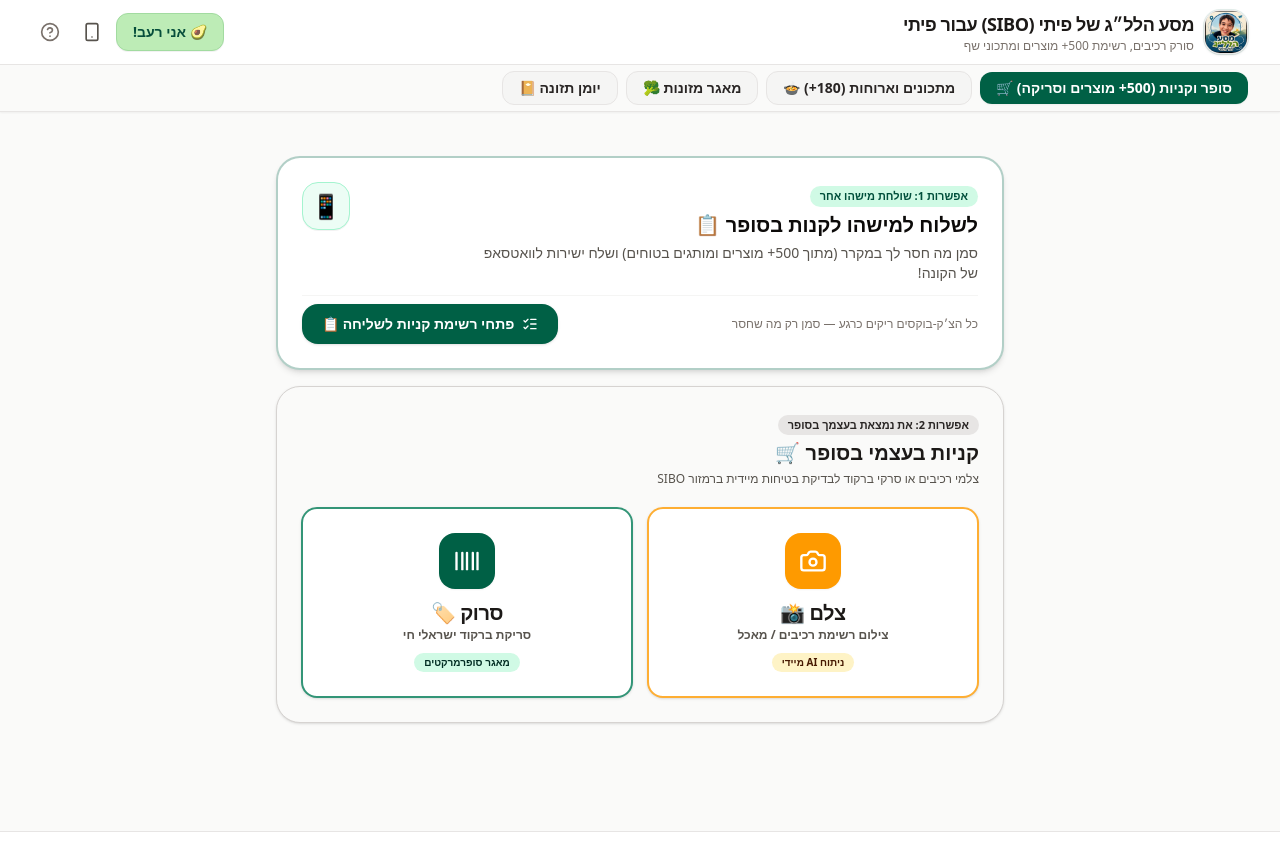
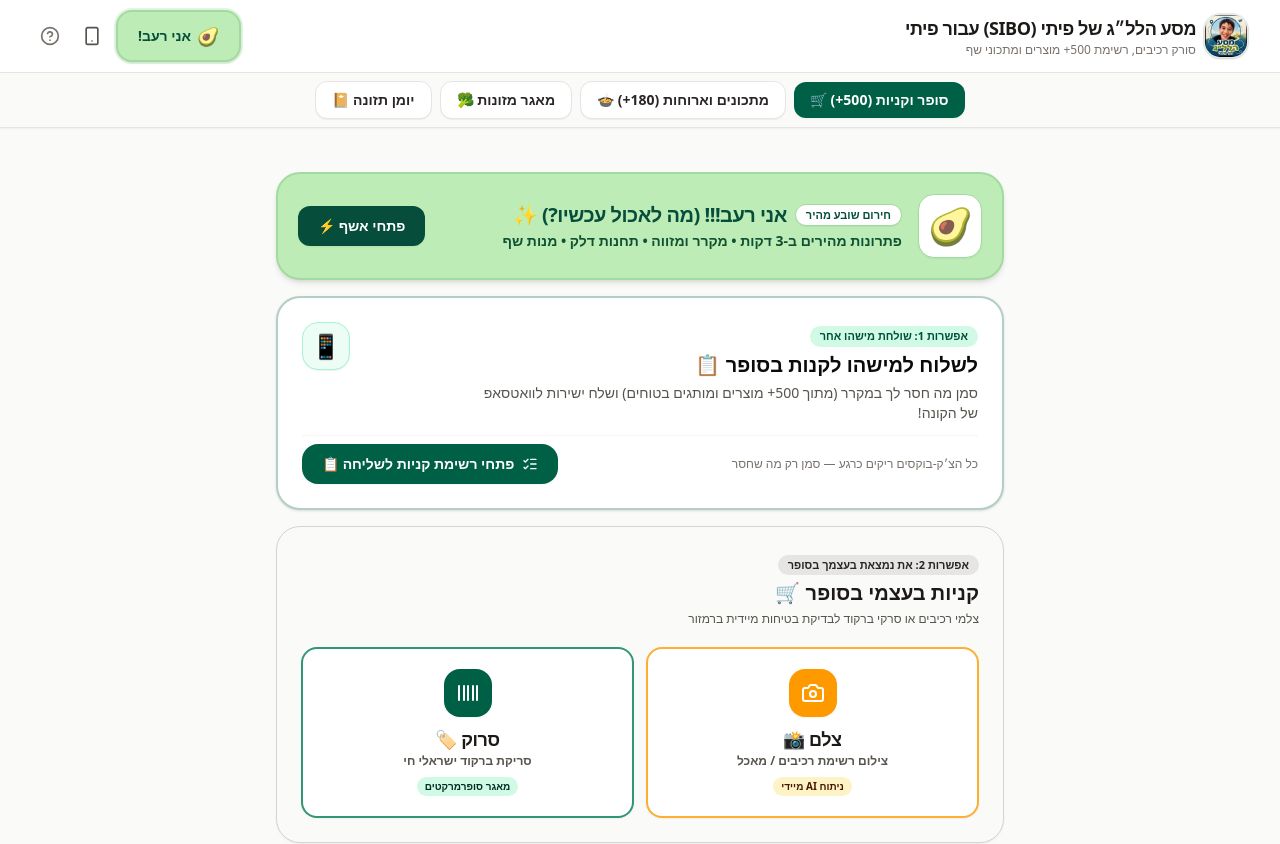
Before and after one commit to hh3466-byte/piti-gf, a React (Vite) app: page / in a window 1280 px wide. Shown: the top 844 px of the page. Built offline with nearby package versions, Linux system fonts and the light colour scheme.

Commit message:
Sync double size hunger button and full entry tabs layout

```diff
--- a/src/App.tsx
+++ b/src/App.tsx
@@ -297,6 +297,7 @@ export default function App() {
                   setResetCounter((c) => c + 1);
                 }}
                 onOpenShoppingList={() => setIsShoppingListExpanded(true)}
+                onOpenHungerWizard={() => setIsHungerWizardOpen(true)}
               />
             )}
           </div>
--- a/src/components/Header.tsx
+++ b/src/components/Header.tsx
@@ -22,44 +22,44 @@ export const Header: React.FC<HeaderProps> = ({
   const navTabs = [
     {
       id: 'scanner',
-      label: 'סופר וקניות (500+ מוצרים וסריקה) 🛒',
+      label: 'סופר וקניות (500+) 🛒',
       activeColor: 'bg-emerald-800 text-white shadow-xs font-black',
-      inactiveColor: 'bg-stone-100 text-stone-800 hover:bg-stone-200 font-bold border border-stone-200',
+      inactiveColor: 'bg-white text-stone-800 hover:bg-stone-100 font-bold border border-stone-200',
     },
     {
       id: 'recipe',
       label: 'מתכונים וארוחות (180+) 🍲',
       activeColor: 'bg-emerald-800 text-white shadow-xs font-black',
-      inactiveColor: 'bg-stone-100 text-stone-800 hover:bg-stone-200 font-bold border border-stone-200',
+      inactiveColor: 'bg-white text-stone-800 hover:bg-stone-100 font-bold border border-stone-200',
     },
     {
       id: 'database',
       label: 'מאגר מזונות 🥦',
       activeColor: 'bg-emerald-800 text-white shadow-xs font-black',
-      inactiveColor: 'bg-stone-100 text-stone-800 hover:bg-stone-200 font-bold border border-stone-200',
+      inactiveColor: 'bg-white text-stone-800 hover:bg-stone-100 font-bold border border-stone-200',
     },
     {
       id: 'diary',
       label: 'יומן תזונה 📔',
       activeColor: 'bg-emerald-800 text-white shadow-xs font-black',
-      inactiveColor: 'bg-stone-100 text-stone-800 hover:bg-stone-200 font-bold border border-stone-200',
+      inactiveColor: 'bg-white text-stone-800 hover:bg-stone-100 font-bold border border-stone-200',
     },
   ];
 
   return (
     <header id="sibo-header" className="bg-white border-b border-stone-200 sticky top-0 z-40 shadow-xs">
-      {/* Slim, Minimalist Top Header: Only Logo, Title & Single Hunger Button */}
+      {/* Slim Top Header: Logo, Title & Doubled Hunger Button */}
       <div className="max-w-7xl mx-auto px-3 sm:px-6 lg:px-8 py-2.5">
-        <div className="flex items-center justify-between gap-3">
+        <div className="flex items-center justify-between gap-2.5">
           {/* Logo & Clean Title */}
-          <div className="flex items-center gap-2.5 min-w-0">
+          <div className="flex items-center gap-2 min-w-0">
             <img
               src="/logo.png"
               alt="SIBO Safe for Nir"
               className="w-10 h-10 sm:w-11 sm:h-11 rounded-2xl object-cover shadow-sm ring-1 ring-emerald-800/10 shrink-0 border border-stone-200"
             />
             <div className="min-w-0">
-              <h1 className="text-base sm:text-lg font-black text-stone-900 tracking-tight truncate">
+              <h1 className="text-sm sm:text-base md:text-lg font-black text-stone-900 tracking-tight truncate">
                 מסע הלל״ג של פיתי (SIBO) עבור פיתי
               </h1>
               <p className="text-[11px] sm:text-xs text-stone-500 font-medium truncate">
@@ -68,16 +68,17 @@ export const Header: React.FC<HeaderProps> = ({
             </div>
           </div>
 
-          {/* Right Action: Single Clean Hunger SOS Button & Quick Icons */}
+          {/* Right Action: Doubled Hunger SOS Button & Quick Icons */}
           <div className="flex items-center gap-1.5 shrink-0">
             <button
               id="header-hunger-sos-btn"
               type="button"
               onClick={onOpenHungerWizard}
-              className="px-3 sm:px-4 py-1.5 sm:py-2 bg-[#BDECB6] hover:bg-[#aee4a6] text-[#064e3b] rounded-xl text-xs sm:text-sm font-black flex items-center gap-1.5 shadow-2xs cursor-pointer border border-[#a2dba0] transition-all active:scale-95"
+              className="px-3.5 sm:px-5 py-2 sm:py-2.5 bg-[#BDECB6] hover:bg-[#aee4a6] text-[#064e3b] rounded-2xl text-xs sm:text-sm font-black flex items-center gap-1.5 shadow-sm hover:shadow-md cursor-pointer border-2 border-[#a2dba0] transition-all active:scale-95 ring-2 ring-[#a2dba0]/30"
               title="אשף אני רעב! מה לאכול עכשיו?"
             >
-              <span>🥑 אני רעב!</span>
+              <span className="text-base sm:text-lg">🥑</span>
+              <span>אני רעב!</span>
             </button>
 
             <button
@@ -99,9 +100,9 @@ export const Header: React.FC<HeaderProps> = ({
         </div>
       </div>
 
-      {/* Main Navigation Tabs */}
-      <div className="bg-stone-50 border-t border-stone-200 py-1.5 overflow-x-auto scrollbar-none">
-        <div className="max-w-7xl mx-auto px-3 sm:px-6 lg:px-8 flex items-center gap-1.5 sm:gap-2">
+      {/* Main Navigation Tabs: Multi-Row Grid for Mobile, 0 Horizontal Scroll! */}
+      <div className="bg-stone-50 border-t border-stone-200 py-2 px-2.5 sm:px-6">
+        <div className="max-w-7xl mx-auto grid grid-cols-2 sm:flex sm:flex-wrap sm:items-center sm:justify-center gap-1.5 sm:gap-2">
           {navTabs.map((tab) => {
             const isActive = activeTab === tab.id;
             return (
@@ -110,11 +111,11 @@ export const Header: React.FC<HeaderProps> = ({
                 id={`nav-tab-${tab.id}`}
                 type="button"
                 onClick={() => onTabChange(tab.id)}
-                className={`py-1.5 px-3 sm:px-4 text-xs sm:text-sm font-bold rounded-xl transition-all flex items-center gap-1 cursor-pointer shrink-0 ${
+                className={`py-2 px-2 sm:px-4 text-xs sm:text-sm font-bold rounded-xl transition-all flex items-center justify-center text-center gap-1 cursor-pointer w-full sm:w-auto shadow-2xs active:scale-98 ${
                   isActive ? tab.activeColor : tab.inactiveColor
                 }`}
               >
-                <span>{tab.label}</span>
+                <span className="truncate">{tab.label}</span>
               </button>
             );
           })}
--- a/src/components/SupermarketSelfScanView.tsx
+++ b/src/components/SupermarketSelfScanView.tsx
@@ -1,5 +1,5 @@
 import React, { useState, useRef } from 'react';
-import { Camera, Barcode, RotateCcw, AlertTriangle, CheckCircle2, XCircle, Sparkles, Loader2, RefreshCw, Send, ListChecks, ChevronLeft } from 'lucide-react';
+import { Camera, Barcode, RotateCcw, AlertTriangle, CheckCircle2, XCircle, Sparkles, Loader2, RefreshCw, Send, ListChecks, ChevronLeft, Zap } from 'lucide-react';
 import { SiboPhase, FoodAnalysisResult } from '../types';
 import { CameraScanner } from './CameraScanner';
 import { TrafficLightResult } from './TrafficLightResult';
@@ -11,6 +11,7 @@ interface SupermarketSelfScanViewProps {
   analysisResult: FoodAnalysisResult | null;
   onClearResult: () => void;
   onOpenShoppingList: () => void;
+  onOpenHungerWizard?: () => void;
   selectedShoppingCount?: number;
 }
 
@@ -21,6 +22,7 @@ export const SupermarketSelfScanView: React.FC<SupermarketSelfScanViewProps> = (
   analysisResult,
   onClearResult,
   onOpenShoppingList,
+  onOpenHungerWizard,
   selectedShoppingCount = 0,
 }) => {
   const [activeScanMode, setActiveScanMode] = useState<'idle' | 'camera' | 'barcode'>('idle');
@@ -43,27 +45,58 @@ export const SupermarketSelfScanView: React.FC<SupermarketSelfScanViewProps> = (
   };
 
   return (
-    <div className="max-w-3xl mx-auto p-3 sm:p-5 space-y-4 animate-fadeIn text-stone-900" dir="rtl">
+    <div className="max-w-3xl mx-auto p-2.5 sm:p-5 space-y-4 animate-fadeIn text-stone-900" dir="rtl">
+      {/* 🥑 SUPER PROMINENT DOUBLE-SIZED HUNGER RESCUE BUTTON */}
+      {!analysisResult && !isLoading && activeScanMode === 'idle' && onOpenHungerWizard && (
+        <button
+          type="button"
+          onClick={onOpenHungerWizard}
+          className="w-full p-4 sm:p-5 rounded-3xl bg-[#BDECB6] hover:bg-[#aee4a6] text-[#064e3b] font-black shadow-md hover:shadow-lg transition-all flex items-center justify-between gap-3 border-2 border-[#a2dba0] active:scale-98 cursor-pointer group"
+        >
+          <div className="flex items-center gap-3 sm:gap-4 text-right min-w-0">
+            <div className="w-13 h-13 sm:w-16 sm:h-16 rounded-2xl bg-white text-[#064e3b] flex items-center justify-center text-3xl sm:text-4xl shadow-xs group-hover:scale-110 transition-transform shrink-0 border border-[#a2dba0]">
+              🥑
+            </div>
+            <div className="min-w-0">
+              <div className="flex items-center gap-2 flex-wrap">
+                <span className="text-[10px] sm:text-[11px] font-black uppercase px-2.5 py-0.5 bg-white text-[#064e3b] border border-[#a2dba0] rounded-full shadow-2xs">
+                  חירום שובע מהיר
+                </span>
+                <h3 className="text-base sm:text-xl font-black tracking-tight text-[#064e3b] truncate">
+                  אני רעב!!! (מה לאכול עכשיו?) ✨
+                </h3>
+              </div>
+              <p className="text-xs sm:text-sm text-[#0f5132] font-bold mt-0.5 truncate">
+                פתרונות מהירים ב-3 דקות • מקרר ומזווה • תחנות דלק • מנות שף
+              </p>
+            </div>
+          </div>
+          <div className="px-3.5 sm:px-5 py-2.5 bg-[#064e3b] group-hover:bg-[#022c22] text-white font-black text-xs sm:text-sm rounded-xl shadow-xs shrink-0 transition-colors">
+            פתחי אשף ⚡
+          </div>
+        </button>
+      )}
+
       {/* 1. TOP PROMINENT CARD: לשלוח למישהו לקנות בסופר (Entire card is a clickable button) */}
       {!analysisResult && !isLoading && activeScanMode === 'idle' && (
         <button
           type="button"
           onClick={onOpenShoppingList}
-          className="w-full bg-white rounded-3xl p-5 sm:p-6 border-2 border-emerald-800/30 hover:border-emerald-800 shadow-md hover:shadow-xl transition-all text-right space-y-3 cursor-pointer group active:scale-[0.99] block"
+          className="w-full bg-white rounded-3xl p-4 sm:p-6 border-2 border-emerald-800/30 hover:border-emerald-800 shadow-sm hover:shadow-md transition-all text-right space-y-3 cursor-pointer group active:scale-[0.99] block"
         >
           <div className="flex items-start justify-between gap-3">
             <div className="space-y-1">
               <div className="inline-flex items-center gap-1.5 px-2.5 py-0.5 rounded-full bg-emerald-100 text-emerald-900 text-[11px] font-black">
                 <span>אפשרות 1: שולחת מישהו אחר</span>
               </div>
-              <h3 className="text-lg sm:text-xl font-black text-stone-950 flex items-center gap-2 group-hover:text-emerald-900 transition-colors">
+              <h3 className="text-base sm:text-xl font-black text-stone-950 flex items-center gap-2 group-hover:text-emerald-900 transition-colors">
                 <span>לשלוח למישהו לקנות בסופר 📋</span>
               </h3>
               <p className="text-xs sm:text-sm text-stone-600 font-medium max-w-lg">
                 סמן מה חסר לך במקרר (מתוך 500+ מוצרים ומותגים בטוחים) ושלח ישירות לוואטסאפ של הקונה!
               </p>
             </div>
-            <div className="w-12 h-12 rounded-2xl bg-emerald-50 group-hover:bg-emerald-100 text-emerald-800 flex items-center justify-center text-2xl shrink-0 border border-emerald-200 shadow-2xs group-hover:scale-105 transition-transform">
+            <div className="w-11 h-11 sm:w-12 sm:h-12 rounded-2xl bg-emerald-50 group-hover:bg-emerald-100 text-emerald-800 flex items-center justify-center text-xl sm:text-2xl shrink-0 border border-emerald-200 shadow-2xs group-hover:scale-105 transition-transform">
               📱
             </div>
           </div>
@@ -79,7 +112,7 @@ export const SupermarketSelfScanView: React.FC<SupermarketSelfScanViewProps> = (
               )}
             </div>
 
-            <div className="px-5 py-2.5 bg-emerald-800 group-hover:bg-emerald-900 text-white rounded-2xl font-black text-xs sm:text-sm shadow-sm transition-colors flex items-center gap-2">
+            <div className="px-4 py-2 sm:px-5 sm:py-2.5 bg-emerald-800 group-hover:bg-emerald-900 text-white rounded-xl sm:rounded-2xl font-black text-xs sm:text-sm shadow-xs transition-colors flex items-center gap-2">
               <ListChecks className="w-4 h-4" />
               <span>פתחי רשימת קניות לשליחה 📋</span>
             </div>
@@ -89,38 +122,38 @@ export const SupermarketSelfScanView: React.FC<SupermarketSelfScanViewProps> = (
 
       {/* 2. SECOND SECTION: קניות בעצמי בסופר (צלם / סרוק) */}
       {!analysisResult && !isLoading && activeScanMode === 'idle' && (
-        <div className="bg-stone-50 rounded-3xl p-5 sm:p-6 border border-stone-300 shadow-sm space-y-4 text-right">
+        <div className="bg-stone-50 rounded-3xl p-4 sm:p-6 border border-stone-300 shadow-xs space-y-3 sm:space-y-4 text-right">
           <div className="space-y-1">
             <div className="inline-flex items-center gap-1.5 px-2.5 py-0.5 rounded-full bg-stone-200 text-stone-800 text-[11px] font-black">
               <span>אפשרות 2: את נמצאת בעצמך בסופר</span>
             </div>
-            <h3 className="text-lg sm:text-xl font-black text-stone-900">
+            <h3 className="text-base sm:text-xl font-black text-stone-900">
               קניות בעצמי בסופר 🛒
             </h3>
             <p className="text-xs text-stone-600 font-medium">
-              צלמי רכיבים או סרקי ברקוד לבדיקת בטיחות מיידית ברמזור SIBO
+              צלמי רכיבים או סרקי ברקוד לבדיקת בטיחות מיידית ברמזור
             </p>
           </div>
 
-          <div className="grid grid-cols-1 sm:grid-cols-2 gap-3.5 pt-1">
+          <div className="grid grid-cols-1 sm:grid-cols-2 gap-3 pt-1">
             {/* Button 1: 📸 צלם */}
             <button
               type="button"
               onClick={() => fileInputRef.current?.click()}
-              className="p-5 sm:p-6 rounded-2xl bg-white hover:bg-stone-100/80 text-stone-900 border-2 border-amber-500/80 shadow-sm hover:shadow-md transition-all cursor-pointer transform active:scale-98 flex flex-col items-center justify-center text-center gap-2.5 group"
+              className="p-4 sm:p-5 rounded-2xl bg-white hover:bg-stone-100/80 text-stone-900 border-2 border-amber-500/80 shadow-xs hover:shadow-sm transition-all cursor-pointer transform active:scale-98 flex flex-col items-center justify-center text-center gap-2 group"
             >
-              <div className="w-14 h-14 rounded-2xl bg-amber-500 text-white flex items-center justify-center shadow-xs group-hover:scale-105 transition-transform">
-                <Camera className="w-7 h-7" />
+              <div className="w-12 h-12 rounded-2xl bg-amber-500 text-white flex items-center justify-center shadow-xs group-hover:scale-105 transition-transform">
+                <Camera className="w-6 h-6" />
               </div>
               <div>
-                <h4 className="text-lg sm:text-xl font-black tracking-tight text-stone-900">
+                <h4 className="text-base sm:text-lg font-black tracking-tight text-stone-900">
                   צלם 📸
                 </h4>
                 <p className="text-xs font-semibold text-stone-600">
                   צילום רשימת רכיבים / מאכל
                 </p>
               </div>
-              <span className="text-[10px] font-extrabold bg-amber-100 text-amber-950 px-2.5 py-0.5 rounded-full">
+              <span className="text-[10px] font-extrabold bg-amber-100 text-amber-950 px-2 py-0.5 rounded-full">
                 ניתוח AI מיידי
               </span>
             </button>
@@ -129,20 +162,20 @@ export const SupermarketSelfScanView: React.FC<SupermarketSelfScanViewProps> = (
             <button
               type="button"
               onClick={() => setActiveScanMode('barcode')}
-              className="p-5 sm:p-6 rounded-2xl bg-white hover:bg-stone-100/80 text-stone-900 border-2 border-emerald-700/80 shadow-sm hover:shadow-md transition-all cursor-pointer transform active:scale-98 flex flex-col items-center justify-center text-center gap-2.5 group"
+              className="p-4 sm:p-5 rounded-2xl bg-white hover:bg-stone-100/80 text-stone-900 border-2 border-emerald-700/80 shadow-xs hover:shadow-sm transition-all cursor-pointer transform active:scale-98 flex flex-col items-center justify-center text-center gap-2 group"
             >
-              <div className="w-14 h-14 rounded-2xl bg-emerald-800 text-white flex items-center justify-center shadow-xs group-hover:scale-105 transition-transform">
-                <Barcode className="w-7 h-7" />
+              <div className="w-12 h-12 rounded-2xl bg-emerald-800 text-white flex items-center justify-center shadow-xs group-hover:scale-105 transition-transform">
+                <Barcode className="w-6 h-6" />
               </div>
               <div>
-                <h4 className="text-lg sm:text-xl font-black tracking-tight text-stone-900">
+                <h4 className="text-base sm:text-lg font-black tracking-tight text-stone-900">
                   סרוק 🏷️
                 </h4>
                 <p className="text-xs font-semibold text-stone-600">
                   סריקת ברקוד ישראלי חי
                 </p>
               </div>
-              <span className="text-[10px] font-extrabold bg-emerald-100 text-emerald-950 px-2.5 py-0.5 rounded-full">
+              <span className="text-[10px] font-extrabold bg-emerald-100 text-emerald-950 px-2 py-0.5 rounded-full">
                 מאגר סופרמרקטים
               </span>
             </button>
@@ -197,7 +230,7 @@ export const SupermarketSelfScanView: React.FC<SupermarketSelfScanViewProps> = (
             מנתח את המוצר ברמזור קליני...
           </h3>
           <p className="text-xs text-stone-500 font-medium">
-            בודק שום, בצל, גלוטן, לקטוז ופרוקטנים לפי פרוטוקול שלב 1
+            בודק שום, בצל, גלוטן, לקטוז ופרוקטנים
           </p>
         </div>
       )}
```
